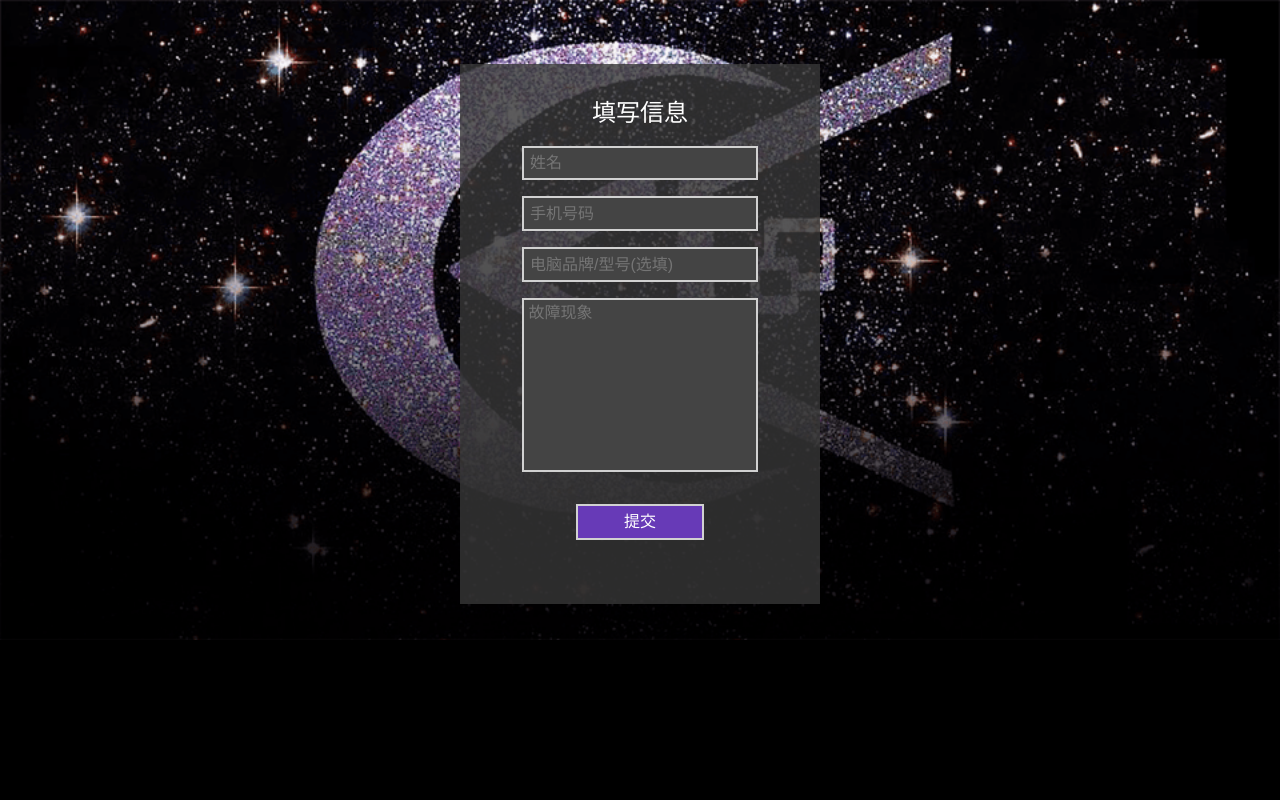
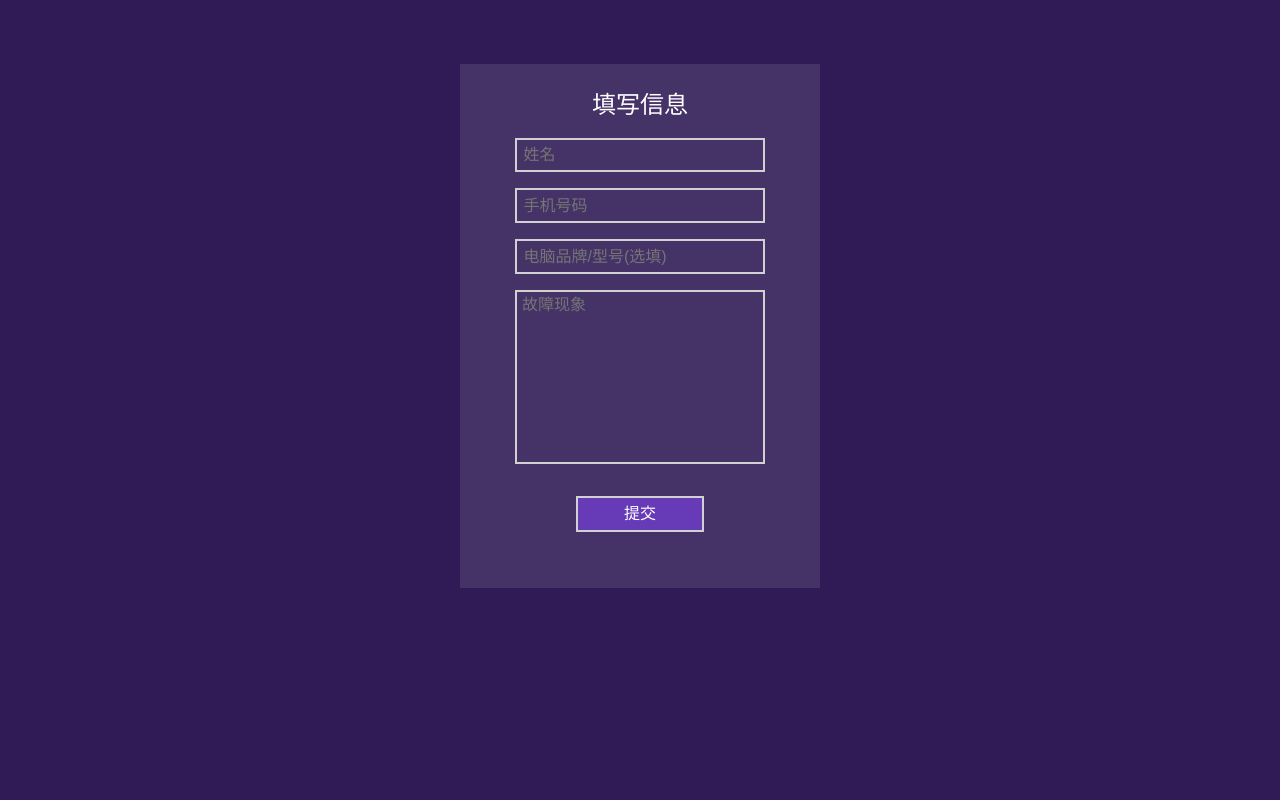
Before and after one commit to HUST-CA/voluntary_service_team, a Django app: page /service/ in a window 1280 px wide. Run offline with Django 3.2, Linux system fonts and the light colour scheme; some libraries are stand-ins or nearby versions.

Commit message:
HTML / CSS tweaks
* Remove background image, use solid color instead
* theme-color for Chrome on Android
* Default scale to 1

```diff
--- a/static/site/css/main.css
+++ b/static/site/css/main.css
@@ -1,22 +1,17 @@
 html {
   font-size : 20px;
   height: 100%;
-  background-color: #000;
 }
+
 body {
-  height: 100%;
-  min-width: 400px;
   background-position: top;
   background-size: 100%;
   background-repeat: no-repeat;
-  background-image: url('/static/site/img/hustca_logo.png');
-  background-color: #000;
-  /*background-color: #f1f1f1;*/
-  overflow-y: scroll;
+  background-color: #301b56;
 }
 
 .middle-container {
-  width: 90%;
+  width: 100%;
   max-width: 25rem;
   margin: 0 auto;
   padding: 4rem 0;
@@ -26,11 +21,8 @@ body {
   color: #FFFFFF;
   width: 90%;
   margin: 0 auto;
-  padding: 2rem;
-  /*background-color: #FFFFFF;*/
-  /*background-color: #9C27B0;*/
-  background-color: rgba(55, 55, 55, 0.8);
-  /*box-shadow: 0px 1px 4px #ArA;*/
+  padding: 6%;
+  background-color: rgba(255, 255, 255, 0.1);
 }
 
 .middle-wrap h2 {
@@ -49,7 +41,7 @@ body {
 }
 
 input {
-  background-color: #444444;
+  background-color: transparent;
   display: block;
   padding: .4rem;
   margin: 1rem auto;
@@ -58,15 +50,11 @@ input {
   outline: none;
   width: 80%;
 }
-/*input:-webkit-autofill {*/
-  /*background-color: #FFF;*/
-/*}*/
 
 input:-webkit-autofill,
 input:-webkit-autofill:focus
 textarea:-webkit-autofill,
 textarea:-webkit-autofill:focus {
-  /*border: 1px solid green;*/
   -webkit-text-fill-color: #FFFFFF;
   -webkit-box-shadow: 0 0 0px 1000px #333333 inset;
   transition: background-color 5000s ease-in-out 0s;
@@ -77,7 +65,7 @@ input:focus {
 }
 
 textarea {
-  background-color: #444444;
+  background-color: transparent;
   margin: 1rem auto;
   display: block;
   width: 80%;
@@ -98,6 +86,7 @@ button {
   border: 2px solid #d1d1d1;
   background-color: #673AB7;
   box-shadow: none;
+  color: white;
   width: 8rem;
   padding: .5rem;
   display: block;
--- a/templates/base.html
+++ b/templates/base.html
@@ -3,7 +3,8 @@
 <html>
 <head>
     <meta charset="UTF-8">
-    <meta name="viewport" content="width=device-width">
+    <meta name="viewport" content="width=device-width, initial-scale=1, max-scale=1">
+    <meta name="theme-color" content="#301b56"/>
     <meta http-equiv="X-UA-Compatible" content="IE=edge">
     <meta name="description" content="HUSTCA义务维修队">
     <meta name="author" content="Silhouette">
```
